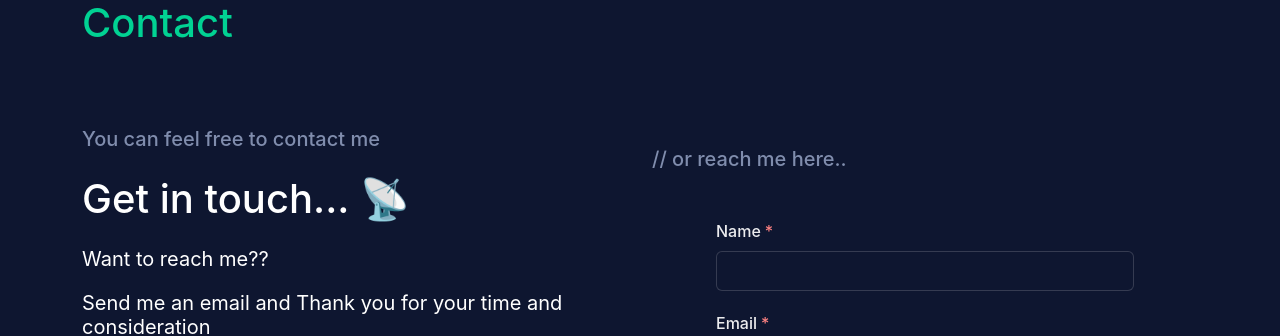
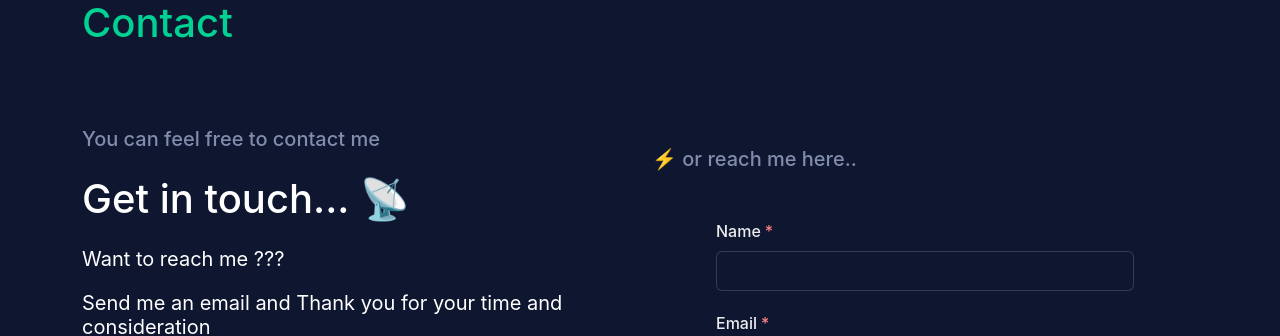
Before and after one commit to ahmedshakil29/nextjs-portfolio, a Next.js app: page / in a window 1280 px wide. Shown: the part 8500-8836 px from the top of the page. Built offline with nearby package versions, Linux system fonts and the light colour scheme.

Commit message:
Update Contact.jsx

```diff
--- a/components/UI/Contact.jsx
+++ b/components/UI/Contact.jsx
@@ -11,7 +11,7 @@
   const contactMe = "You can feel free to contact me";
   const social = "Social...";
   const address = "Address...";
-  const reachMe = "// or reach me here..";
+  const reachMe = "⚡ or reach me here..";
 
   return (
     <section id="contact" className={`${classes.contact}`}>
@@ -24,7 +24,7 @@
               {contactMe}
             </h5>
             <h2 className="mt-4 mb-4">Get in touch... 📡</h2>
-            <h5 className={`${classes.about__self}`}>Want to reach me??</h5>
+            <h5 className={`${classes.about__self}`}>Want to reach me ???</h5>
             <h5 className={`${classes.about__self}`}>
               Send me an email and Thank you for your time and consideration
             </h5>
@@ -50,7 +50,7 @@
                 <i className="ri-facebook-line"></i>
               </Link> */}
               <Link
-                href="https://www.linkedin.com/in/shakil-ahmed-aiub/"
+                href="https://www.linkedin.com/in/shakilahmed29/"
                 target="_blank"
               >
                 <i className="ri-linkedin-line"></i>
```
